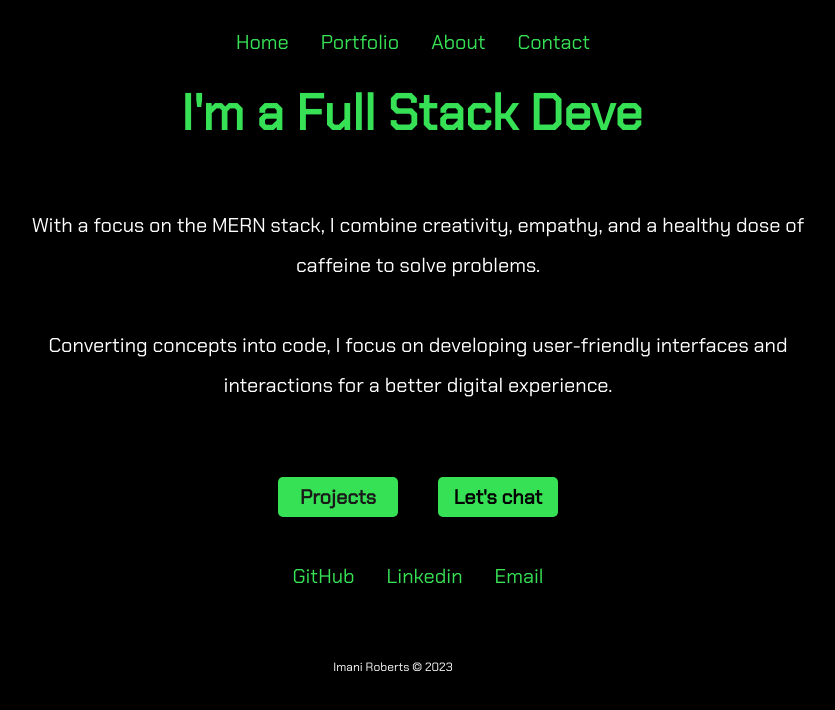
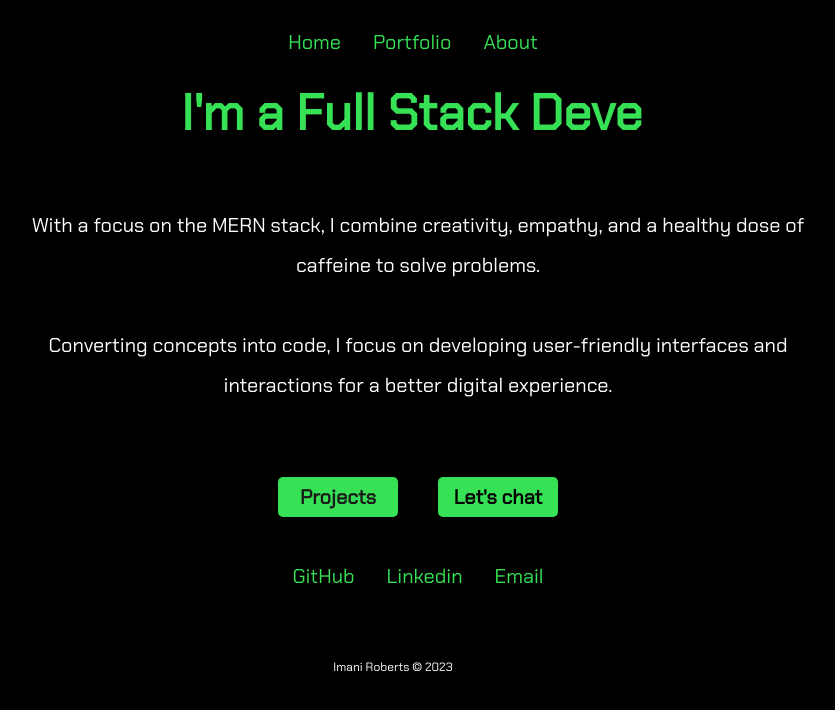
Before and after one commit to imanidev/portfolio-site, a React (Vite) app: page / in a window 1280 px wide. Shown: the top 710 px of the page, without its empty margins (222-1057 px from the left). Built offline with nearby package versions, Linux system fonts and the light colour scheme.

Commit message:
removed contact temporarily

```diff
--- a/src/components/Navbar.jsx
+++ b/src/components/Navbar.jsx
@@ -10,7 +10,7 @@ const Navbar = () => {
                     <li><Link to="/">Home</Link></li>
                     <li><Link to="/portfolio">Portfolio</Link></li>
                     <li><Link to="/about">About</Link></li>
-                    <li><Link to="/contact">Contact</Link></li>
+                    {/* <li><Link to="/contact">Contact</Link></li> */}
                 </ul>
             </nav>
         </div>
```
